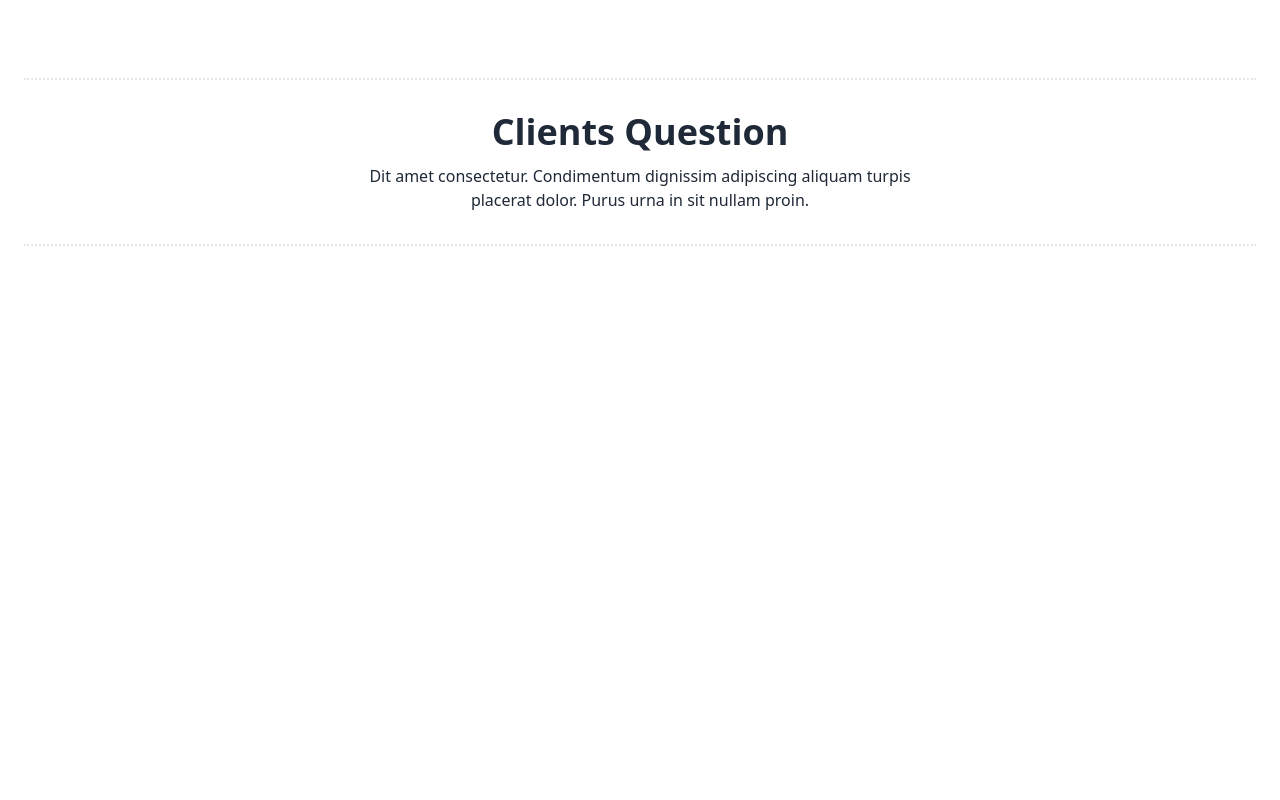
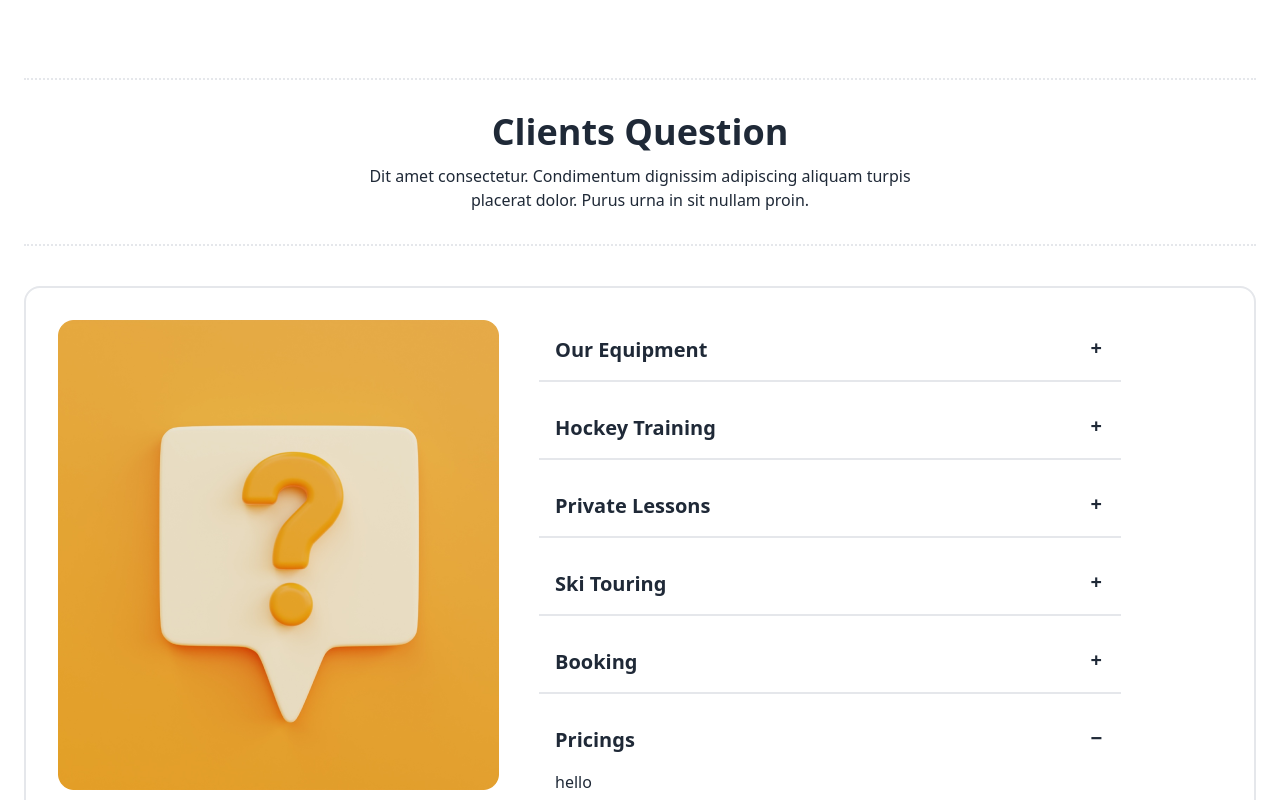
Before and after one commit to armangit1/Hockey-s, a plain HTML site: page index.html in a window 1280 px wide. Shown: the part 3828-4628 px from the top of the page. Before the commit the page ends 4098 px from the top, so only its background shows below. Drawn offline with nearby package versions, Linux system fonts and the light colour scheme.

Commit message:
complit Clients Question section

```diff
--- a/index.html
+++ b/index.html
@@ -185,7 +185,7 @@
     <div class="tow md:flex justify-center gap-6   ">
       <div class="relative">
         <img src="images/2.png" style="filter: brightness(0.60);" class="lg:w-auto w-full h-60 md:h-auto" alt="">
-        <div class="absolute  md:bottom-10 bottom-2 left-7 space-y-3">
+        <div class="absolute  lg:bottom-12 bottom-2 left-7 space-y-2">
           <h1 class="text-3xl font-semibold">Junior Program</h1>
           <p>Dolor sit amet consectetur. Ut urna diam quis sagittis. Elit elit
            enim sagittis turpis in magna. Id et sed euismod natoque amet nunc morbi nulla. Tortor congue sed et in.</p>
@@ -194,9 +194,9 @@
         </div>
 
       </div>
-      <div class="relative my-7 lg:my-0">
+      <div class="relative my-7 md:my-0">
         <img src="images/3.png " style="filter: brightness(0.60);"  class="lg:w-auto w-full h-60 md:h-auto" alt="">
-        <div class="absolute  md:bottom-10 bottom-2 left-7 space-y-3">
+        <div class="absolute bottom-2 lg:bottom-12 left-7 space-y-2">
           <h1 class="text-3xl font-semibold">Junior Program</h1>
           <p>Dolor sit amet consectetur. Ut urna diam quis sagittis. Elit elit
            enim sagittis turpis in magna. Id et sed euismod natoque amet nunc morbi nulla. Tortor congue sed et in.</p>
@@ -467,12 +467,108 @@
 <!-- ==================================================== -->
 </div>
 
+
+<!-- Clients Question  -->
 </section>
 <section class="p-6 " >
   <div class=" border-t-2 mt-20 p-8 space-y-3 border-b-2 border-dotted">
     <h1 class="md:text-4xl text-2xl font-semibold text-center">Clients Question</h1>
     <p class="max-w-xl mx-auto text-center">Dit amet consectetur. Condimentum dignissim adipiscing aliquam turpis placerat dolor. Purus urna in sit nullam proin. </p>
   </div>
+
+  <div class=" lg:flex  gap-10 border-2 mt-10 p-8 rounded-2xl max-w-7xl mx-auto">
+
+    <div class="">
+      <img src="images/11.png" class="m-auto lg:mb-0 mb-5" alt="">
+    </div>
+
+    <div class="space-y-4  lg:w-1/2">
+
+      <div class="border-b-2 ">
+        <div class="collapse collapse-plus  ">
+          <input type="radio" name="my-accordion-3" checked="checked" />
+          <div class="collapse-title text-xl font-semibold">Our Equipment</div>
+          <div class="collapse-content">
+            <p class="text-[#777]">Dolor sit amet consectetur. Ut urna diam quis sagittis. Elit elit enim sagittis turpis in magna.</p>
+          </div>
+        </div>
+      </div>
+      <div class="border-b-2 ">
+        <div class="collapse collapse-plus  ">
+          <input type="radio" name="my-accordion-3" checked="checked" />
+          <div class="collapse-title text-xl font-semibold">Hockey Training</div>
+          <div class="collapse-content">
+            <p class="text-[#777]">hello</p>
+          </div>
+        </div>
+      </div>
+      <div class="border-b-2 ">
+        <div class="collapse collapse-plus  ">
+          <input type="radio" name="my-accordion-3" checked="checked" />
+          <div class="collapse-title text-xl font-semibold">Private Lessons</div>
+          <div class="collapse-content">
+            <p>hello</p>
+          </div>
+        </div>
+      </div>
+      <div class="border-b-2 ">
+        <div class="collapse collapse-plus  ">
+          <input type="radio" name="my-accordion-3" checked="checked" />
+          <div class="collapse-title text-xl font-semibold">Ski Touring</div>
+          <div class="collapse-content">
+            <p>hello</p>
+          </div>
+        </div>
+      </div>
+      <div class="border-b-2 ">
+        <div class="collapse collapse-plus  ">
+          <input type="radio" name="my-accordion-3" checked="checked" />
+          <div class="collapse-title text-xl font-semibold">Booking</div>
+          <div class="collapse-content">
+            <p>hello</p>
+          </div>
+        </div>
+      </div>
+      <div class="">
+        <div class="collapse collapse-plus  ">
+          <input type="radio" name="my-accordion-3" checked="checked" />
+          <div class="collapse-title text-xl font-semibold">Pricings</div>
+          <div class="collapse-content">
+            <p>hello</p>
+          </div>
+        </div>
+      </div>
+
+
+
+
+
+
+
+
+
+    </div>
+
+
+
+
+
+
+
+
+
+
+
+
+
+
+
+  </div>
+
+
+
+
+
 
 </section>
 
```
